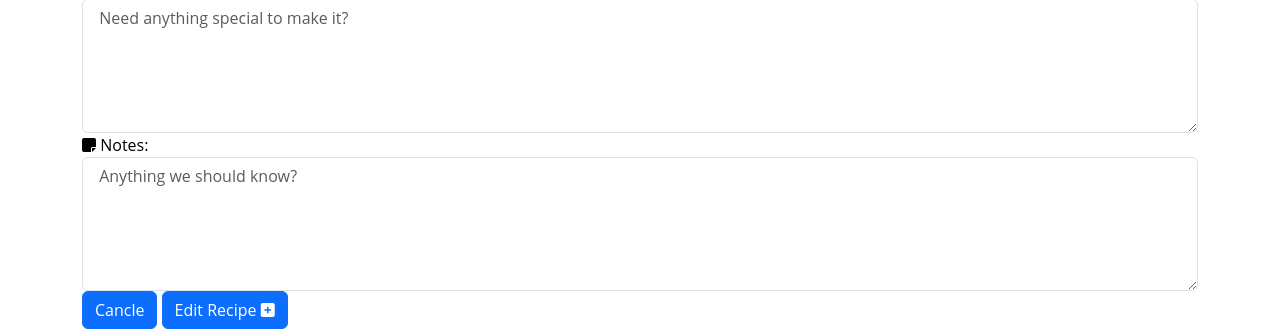
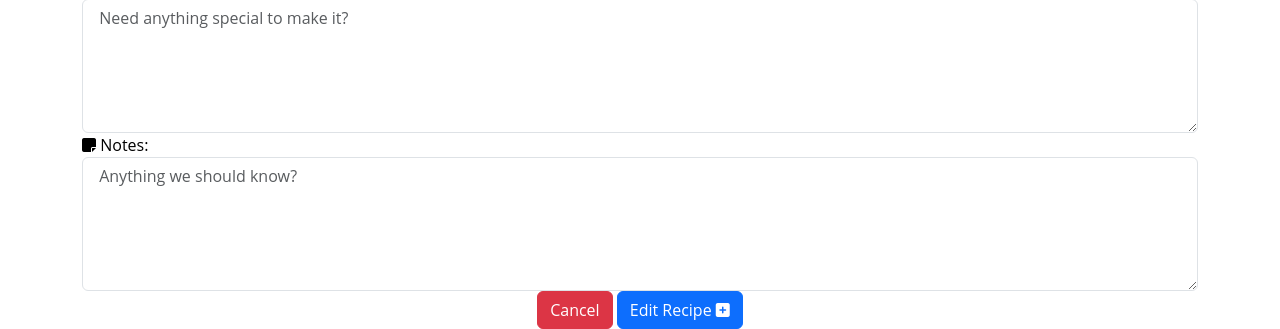
Before and after one commit to Dominic-wells/Milestone-Project-3-Middle-earth-Meals, a Flask app: template templates/edit_recipe.html in a window 1280 px wide. Shown: the part 967-1296 px from the top of the page. Run offline with Flask 2, Linux system fonts and the light colour scheme; the template is opened without the code that fills it, so the values that code supplies are empty; some libraries are stand-ins or nearby versions.

Commit message:
Moved buttons to center

```diff
--- a/templates/edit_recipe.html
+++ b/templates/edit_recipe.html
@@ -55,10 +55,12 @@
                 {{-recipe.Notes-}}
             </textarea>
         </div>
-        <a herf="{{url_for('get_recipes') }}" class="btn btn-primary">Cancle</a>
-        <button type="submit" class="btn btn-primary">
-            Edit Recipe <i class="fas fa-plus-square"></i>
-        </button>
+        <div align="center">
+            <a href="{{ url_for('get_recipes') }}" class="btn btn-danger">Cancel</a>
+            <button type="submit" class="btn btn-primary">
+                Edit Recipe <i class="fas fa-plus-square"></i>
+            </button>
+        </div>
     </form>
 </div>
 
```
